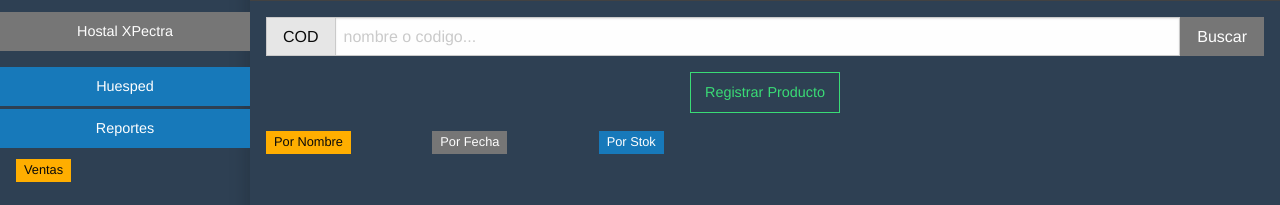
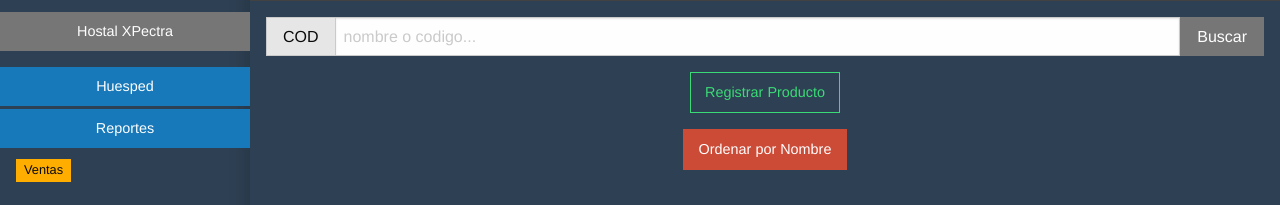
Before and after one commit to louismg27/PlazaVeaProject, a Django app: template market/templates/producto/lista.html in a window 1280 px wide. Shown: the part 58-263 px from the top of the page. Run offline with Django 3.2, Linux system fonts and the light colour scheme; the template is opened without the code that fills it: most values are stand-ins (such as "Sample title", 1, 10 or a date in 2020); parts of the project's set-up code (start-up, migrations or seed data) failed here and were passed over; some libraries are stand-ins or nearby versions.

Commit message:
centrado reg y order

```diff
--- a/market/templates/producto/lista.html
+++ b/market/templates/producto/lista.html
@@ -21,23 +21,24 @@
 
 
 <!--  Titulos para ordenar-->
-  <div class="cell grid-x grid-margin-x">
-    <div class="cell small-2">
+  <div class="">
+    <div style="display:flex;justify-content:center;align-items:center;">
       <a href="?order=name">
-        <span class="label warning">Por Nombre</span>
+        <span class="button alert">Ordenar por Nombre</span>
       </a>
     </div>
-    <div class="cell small-2">
-      <a href="?order=date">
-        <span class="label secondary">Por Fecha</span>
-      </a>
-    </div>
-    <div class="cell small-2">
-      <a href="?order=stok">
-        <span class="label">Por Stok</span>
-      </a>
-    </div>
-  </div>
+
+<!--    <div class="cell small-2">-->
+<!--      <a href="?order=date">-->
+<!--        <span class="label secondary">Por Fecha</span>-->
+<!--      </a>-->
+<!--    </div>-->
+<!--    <div class="cell small-2">-->
+<!--      <a href="?order=stok">-->
+<!--        <span class="label">Por Stok</span>-->
+<!--      </a>-->
+<!--    </div>-->
+
     <!--  Tabla-->
     <div class="cell grid-x grid-margin-x" style="margin-top: 2em; margin-left:0; margin-right:0; width:100%;">
       <table class="hover">
@@ -69,6 +70,8 @@
       </table>
     </div>
 
+  </div>
+
 
 </div>
 
```
Lines whose indentation alone changed are shown as unchanged.
